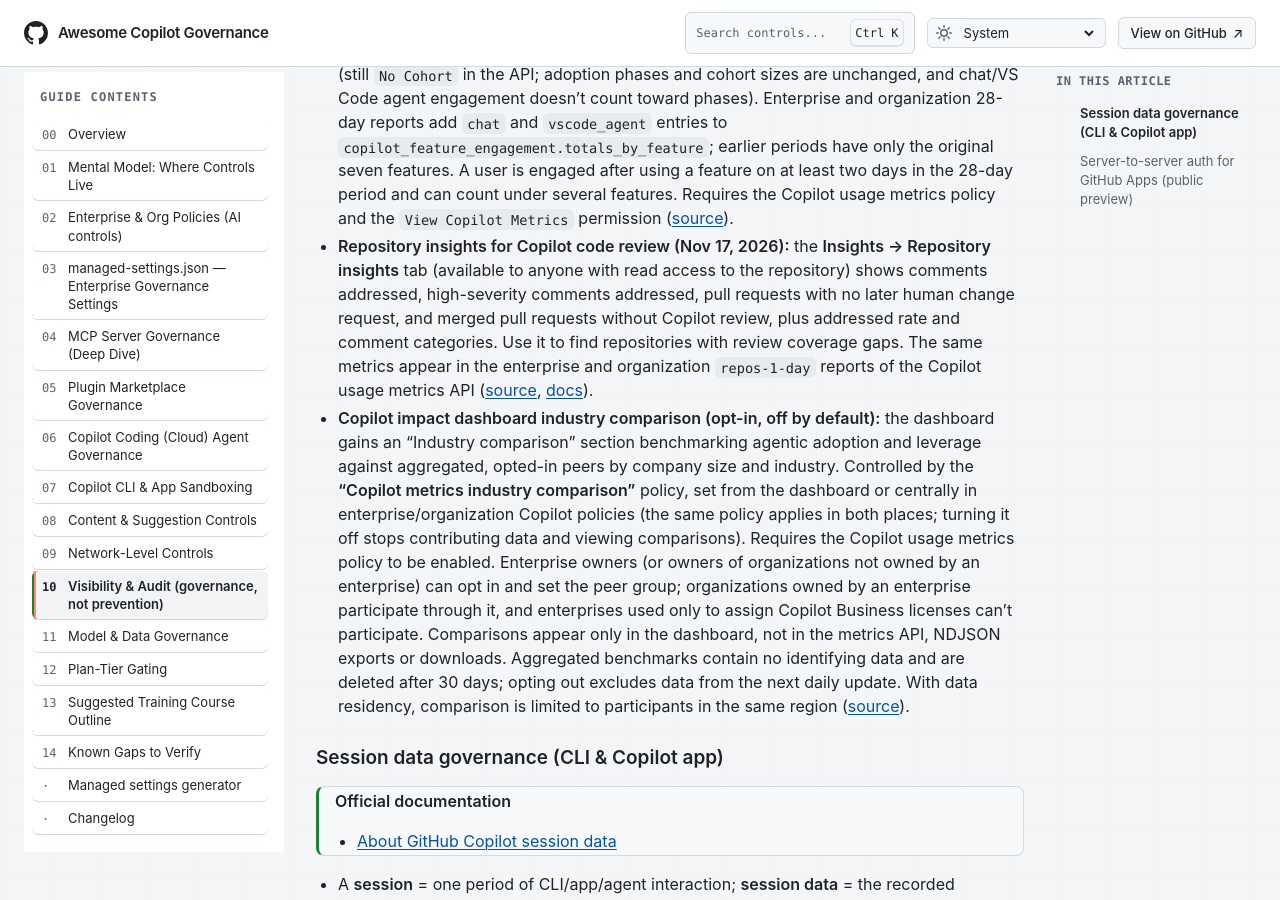
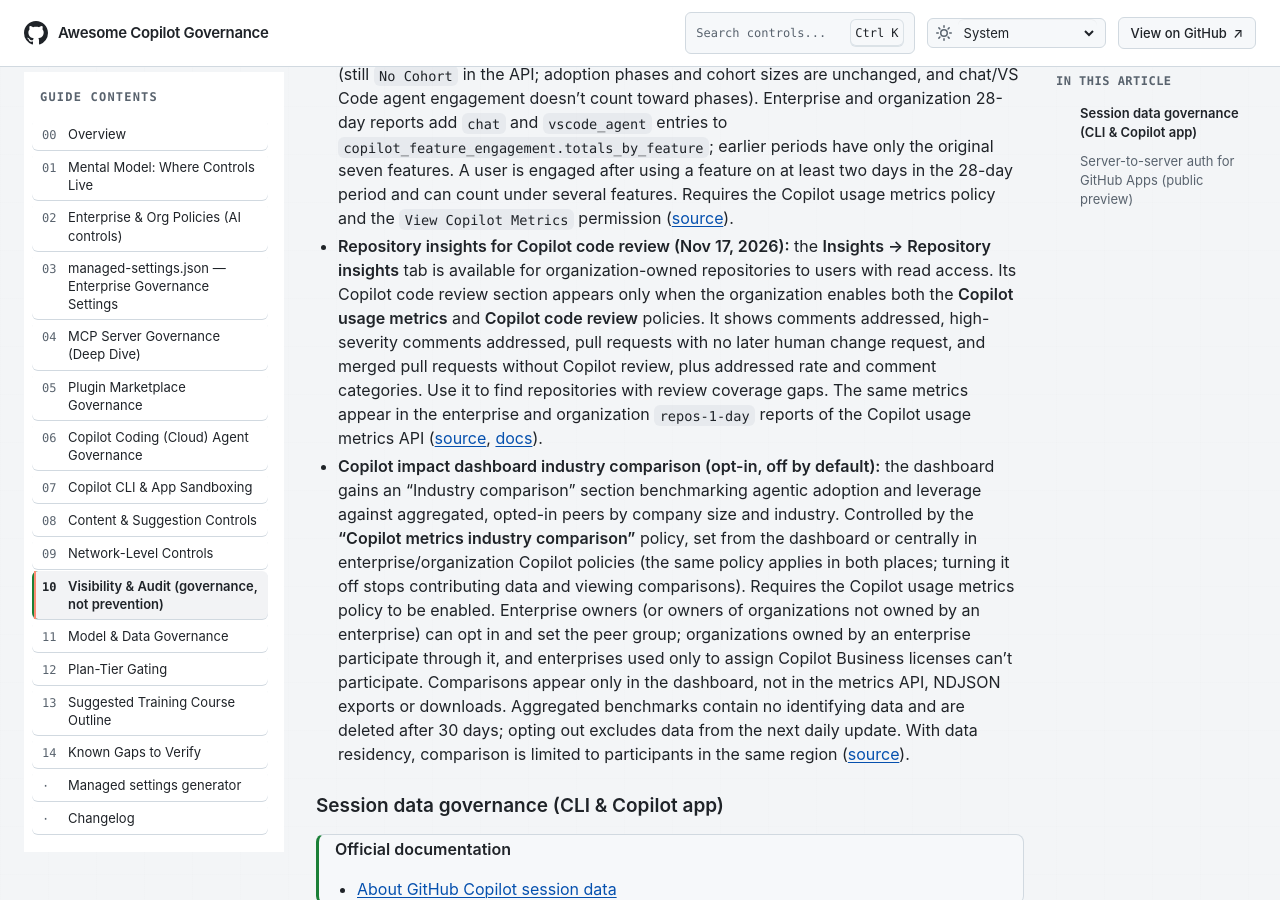
Before and after one commit to beardofedu/copilot-governance-training, a Jekyll site: the page built from docs/sections/audit-visibility.md, in a window 1280 px wide and 900 px high, scrolled down 2870 px. Built offline with Jekyll 4.4.1, drawn with Linux system fonts in a browser that asks for light colours.

Commit message:
Document repository insights prerequisites
Co-authored-by: copilot-swe-agent[bot] <198982749+Copilot@users.noreply.github.com>

```diff
--- a/docs/sections/audit-visibility.md
+++ b/docs/sections/audit-visibility.md
@@ -35,7 +35,7 @@ last_reviewed: 2026-11-07
   Other client-side gaps in metrics: IDE telemetry disabled, proxies/firewalls blocking the Copilot telemetry endpoint, outdated IDE/extension versions. Per-user reports expose `last_known_ide_version` and `last_known_plugin_version` in `totals_by_ide` to spot outdated clients ([source](https://github.blog/changelog/2026-10-06-update-your-ide-to-restore-agent-activity-in-copilot-usage-metrics/)).
 
 - **Impact dashboard chat and VS Code Agents window engagement (Nov 6, 2026):** the Agent adoption chart now covers nine Copilot experiences by adding Copilot Chat and the VS Code Agents window, and the "Passive users" cohort is renamed "Chat-first users" (still `No Cohort` in the API; adoption phases and cohort sizes are unchanged, and chat/VS Code agent engagement doesn't count toward phases). Enterprise and organization 28-day reports add `chat` and `vscode_agent` entries to `copilot_feature_engagement.totals_by_feature`; earlier periods have only the original seven features. A user is engaged after using a feature on at least two days in the 28-day period and can count under several features. Requires the Copilot usage metrics policy and the `View Copilot Metrics` permission ([source](https://github.blog/changelog/2026-11-06-copilot-impact-dashboard-adds-chat-and-vs-code-agent-usage)).
-- **Repository insights for Copilot code review (Nov 17, 2026):** the **Insights → Repository insights** tab (available to anyone with read access to the repository) shows comments addressed, high-severity comments addressed, pull requests with no later human change request, and merged pull requests without Copilot review, plus addressed rate and comment categories. Use it to find repositories with review coverage gaps. The same metrics appear in the enterprise and organization `repos-1-day` reports of the Copilot usage metrics API ([source](https://github.blog/changelog/2026-11-17-track-copilot-code-review-outcomes-in-repository-insights), [docs](https://docs.github.com/copilot/how-tos/administer-copilot/view-repository-insights)).
+- **Repository insights for Copilot code review (Nov 17, 2026):** the **Insights → Repository insights** tab is available for organization-owned repositories to users with read access. Its Copilot code review section appears only when the organization enables both the **Copilot usage metrics** and **Copilot code review** policies. It shows comments addressed, high-severity comments addressed, pull requests with no later human change request, and merged pull requests without Copilot review, plus addressed rate and comment categories. Use it to find repositories with review coverage gaps. The same metrics appear in the enterprise and organization `repos-1-day` reports of the Copilot usage metrics API ([source](https://github.blog/changelog/2026-11-17-track-copilot-code-review-outcomes-in-repository-insights), [docs](https://docs.github.com/copilot/how-tos/administer-copilot/view-repository-insights)).
 - **Copilot impact dashboard industry comparison (opt-in, off by default):** the dashboard gains an "Industry comparison" section benchmarking agentic adoption and leverage against aggregated, opted-in peers by company size and industry. Controlled by the **"Copilot metrics industry comparison"** policy, set from the dashboard or centrally in enterprise/organization Copilot policies (the same policy applies in both places; turning it off stops contributing data and viewing comparisons). Requires the Copilot usage metrics policy to be enabled. Enterprise owners (or owners of organizations not owned by an enterprise) can opt in and set the peer group; organizations owned by an enterprise participate through it, and enterprises used only to assign Copilot Business licenses can't participate. Comparisons appear only in the dashboard, not in the metrics API, NDJSON exports or downloads. Aggregated benchmarks contain no identifying data and are deleted after 30 days; opting out excludes data from the next daily update. With data residency, comparison is limited to participants in the same region ([source](https://github.blog/changelog/2026-10-22-industry-comparisons-in-the-copilot-impact-dashboard/)).
 
 ### Session data governance (CLI & Copilot app)
```
Also changed, not shown: other parts of docs/sections/audit-visibility.md (+1 -1 lines).
